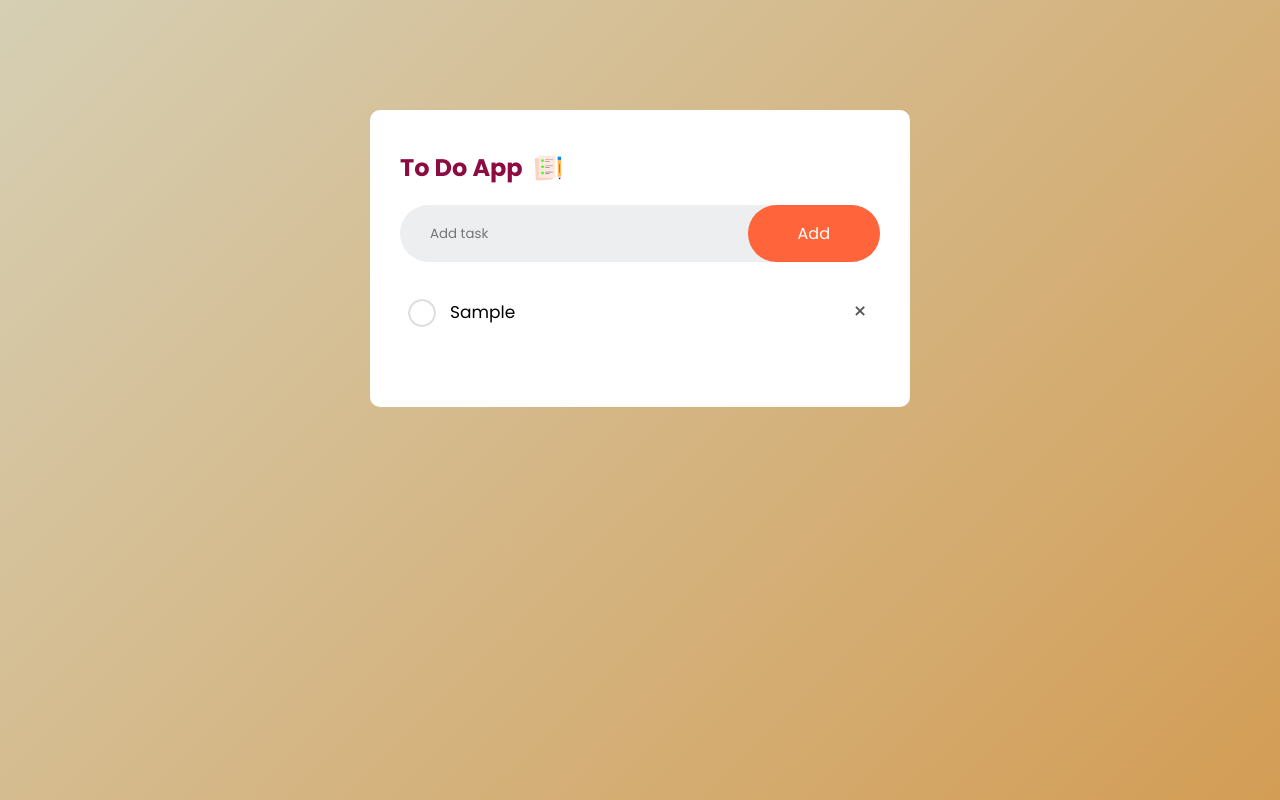
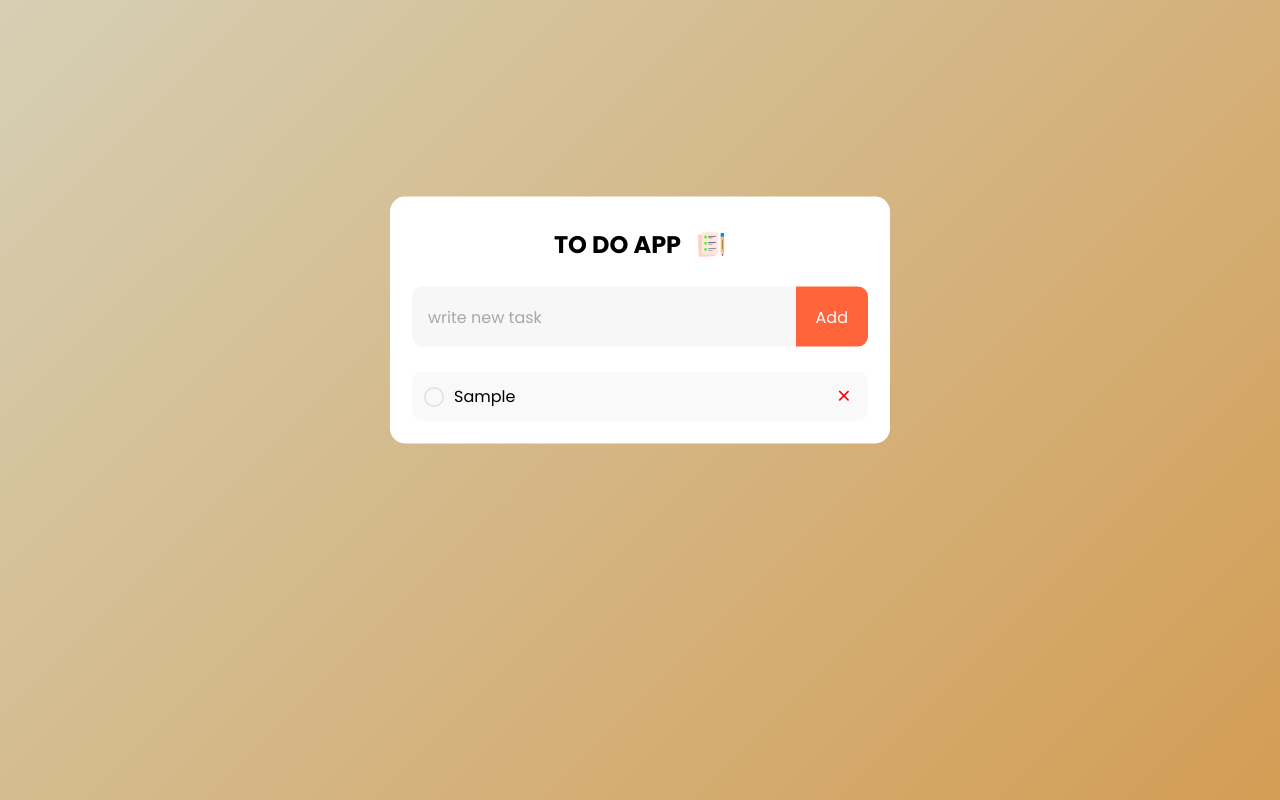
Before and after one commit to JyotroopS/To-Do-App, a plain HTML site: page index.html in a window 1280 px wide. Both pictures are taken after typing "Sample" into the empty fields and a click on the button "Add". Drawn offline with Linux system fonts and the light colour scheme.

Commit message:
Upgraded UX and design improvements by Tushar

```diff
--- a/index.html
+++ b/index.html
@@ -1,11 +1,11 @@
 <!DOCTYPE html>
 <html lang="en">
+
     <head>
         <meta charset="UTF-8">
         <meta name="viewport" content="width=device-width, initial-scale=1.0">
         <title>To Do App</title>
         <link rel="stylesheet" href="style.css">
-    <style>@import url('https://fonts.googleapis.com/css2?family=Poppins:ital,wght@0,300;0,400;0,700;1,400&display=swap');</style>
     </head>
 
 
@@ -14,8 +14,8 @@
             <div class="todo-app">
                 <h2>To Do App <img src="assets/icon.png"></h2>
 
-            <div class="row">
-                <input type="text" id="input-box" placeholder="Add task">
+                <div class="input-container">
+                    <input type="text" id="input-box" placeholder="write new task" />
                     <button onclick="addTask()" id="addButton">Add</button>
                 </div>
 
@@ -31,4 +31,5 @@
 
         <script src="script.js"></script>
     </body>
+
 </html>
--- a/script.js
+++ b/script.js
@@ -1,56 +1,58 @@
-const inputBox= document.getElementById("input-box");
-const listContainer = document.getElementById("list-container");
+const inputBox = document.getElementById('input-box')
+const listContainer = document.getElementById('list-container')
 
 // function to add task
-function addTask(){
-    if (inputBox.value === ''){
-        alert("You must write something!");
-    }
-    else {
-        let li = document.createElement("li");
-        li.innerHTML = inputBox.value;
-        listContainer.appendChild(li);
+function addTask () {
+  if (inputBox.value === '') {
+    alert('You must write something!')
+  } else {
+    let li = document.createElement('li')
+    li.innerHTML = inputBox.value
+    listContainer.appendChild(li)
 
-        let span = document.createElement("span");
-        span.innerHTML = "\u00d7";
-        li.appendChild(span);
-    }
+    let span = document.createElement('span')
+    span.innerHTML = '\u00d7'
+    li.appendChild(span)
+  }
 
-    inputBox.value = '';
-    saveData();
+  inputBox.value = ''
+  saveData()
 }
 
-listContainer.addEventListener("click", function(e){
-    if(e.target.tagName === "LI"){
-        e.target.classList.toggle("checked");
-        saveData();
+listContainer.addEventListener(
+  'click',
+  function (e) {
+    if (e.target.tagName === 'LI') {
+      e.target.classList.toggle('checked')
+      saveData()
+    } else if (e.target.tagName === 'SPAN') {
+      e.target.parentElement.remove()
+      saveData()
     }
-    else if(e.target.tagName === "SPAN"){
-        e.target.parentElement.remove();
-        saveData();
-    }
-},false);
+  },
+  false
+)
 
 // function to save data
-function saveData() {
-    localStorage.setItem("data", listContainer.innerHTML);
+function saveData () {
+  localStorage.setItem('data', listContainer.innerHTML)
 }
 
 // function to show previous data whenever the browser is opened
-function showTask() {
-    listContainer.innerHTML = localStorage.getItem("data");
+function showTask () {
+  listContainer.innerHTML = localStorage.getItem('data')
 }
 
-showTask();
+showTask()
 
-const taskList = document.getElementById('taskList');
+const taskList = document.getElementById('taskList')
 
 // Event listener for the "ADD" button
-addButton.addEventListener('click', addTask);
+addButton.addEventListener('click', addTask)
 
 // Event listener for pressing "Enter" key
-inputBox.addEventListener('keydown', (event) => {
-    if (event.key === 'Enter') {
-        addTask();
-    }
-});
+inputBox.addEventListener('keydown', event => {
+  if (event.key === 'Enter') {
+    addTask()
+  }
+})
--- a/style.css
+++ b/style.css
@@ -1,95 +1,130 @@
-*{
+@import url('https://fonts.googleapis.com/css2?family=Poppins:ital,wght@0,300;0,400;0,700;1,400&display=swap');
+
+* {
     margin: 0;
     padding: 0;
+    box-sizing: border-box;
     font-family: 'Poppins', sans-serif;
-    box-sizing: border-box;
 }
 
-.container{
-    width: 100%;
+.container {
+    width: 100vw;
     min-height: 100vh;
     background: linear-gradient(135deg, #D6CFB4, #D39D55);
-    padding: 10px;
+    position: fixed;
+    z-index: -1;
 }
 
-.todo-app{
-    margin: 100px auto 20px;
-    padding: 40px 30px 70px;
+.todo-app {
+    width: 500px;
 
-    width: 100%;
-    max-width: 540px;
+    position: absolute;
+    left: 50%;
+    top: 40%;
+    transform: translate(-50%, -50%);
+
     background-color: white;
 
-    border-radius: 10px;
+    padding: 30px 22px 18px 22px;
+    border-radius: 15px;
 }
 
-.todo-app h2{
-    margin-bottom: 20px;
+.todo-app h2 {
+    margin-bottom: 25px;
     display: flex;
+    text-transform: uppercase;
 
-    color: #8D0B41;
+    color: black;
+
+    display: flex;
     align-items: center;
+    justify-content: center;
+    gap: 15px;
 }
 
-.todo-app h2 img{
+.todo-app h2 img {
     width: 30px;
-    margin-left: 10px;
+    height: 30px;
 }
 
-.row{
-    padding-left: 20px;
+.input-container {
+    min-height: fit-content;
     margin-bottom: 25px;
 
     display: flex;
     align-items: center;
+    justify-content: space-between;
+    gap: 0px;
 
-    justify-content: space-between;
-    background: #edeef0;
-    border-radius: 30px;
+    width: 100%;
 }
 
-input{
-    padding: 10px;
-    flex: 1;
+input {
+    width: 100%;
+    height: 60px;
+    border: none;
+    border-top-left-radius: 10px;
+    border-bottom-left-radius: 10px;
 
-    border: none;
+
+    background: #f1f1f18c;
     outline: none;
-    background: transparent;
+    padding: 16px;
+    font-size: 16px;
 }
 
-button{
-    padding: 16px 50px;
+input::placeholder {
+    color: rgba(0, 0, 0, 0.321);
+    font-size: 16px;
+}
 
+button {
+    height: 60px;
+    padding: 10px 20px;
     border: none;
-    outline: none;
 
     background: #FF643B;
     color: #fff;
 
     font-size: 16px;
+
+    border-top-right-radius: 10px;
+    border-bottom-right-radius: 10px;
     cursor: pointer;
-
-    border-radius: 40px;
+    user-select: none;
 }
 
-ul li{
+ul li {
     position: relative;
 
-    padding: 12px 8px 12px 50px;
+    padding: 12px 12px 12px 42px;
 
     list-style: none;
-    font-size: 17px;
+    font-size: 16px;
 
     user-select: none;
     cursor: pointer;
+    border-radius: 10px;
+    margin-bottom: 5px;
+
+    /* stop text from getting out of the container - not a good solution though */
+    overflow-x: scroll;
+    scrollbar-width: none;
+
+    background: #f9f9f9;
+    transition: background 0.3s ease-in-out;
 }
 
-ul li::before{
+ul li:hover {
+    background: #efefef;
+}
+
+ul li::before {
     position: absolute;
     content: '';
 
-    height: 28px;
-    width: 28px;
+    height: 20px;
+    width: 20px;
 
     border-radius: 50%;
 
@@ -97,37 +132,47 @@ ul li::before{
     background-size: cover;
     background-position: center;
 
-    top: 12px;
-    left: 8px;
+    left: 22px;
+    top: 50%;
+    transform: translate(-50%, -50%);
 }
 
-ul li.checked{
-    color: #555;
+ul li.checked {
+    color: #00000079;
     text-decoration: line-through;
 }
 
-ul li.checked::before{
+ul li.checked::before {
     background-image: url(assets/checked.png);
 }
 
-ul li span{
+ul li span {
     position: absolute;
 
-    right: 0;
-    top: 5px;
+    left: 97.5%;
+    top: 50%;
+    transform: translate(-50%, -50%);
 
-    width:40px;
+    width: 40px;
     height: 40px;
 
-    font-size: 22px;
-    color: #555;
+    font-size: 25px;
+    font-weight: lighter;
+    color: red;
 
     line-height: 40px;
-    text-align: center;
-
-    border-radius: 50%;
+    border-radius: 7px;
 }
 
-ul li span:hover{
-    background: #edeef0;
+/* for mobile and tablet */
+@media screen and (max-width: 768px) {
+    .todo-app {
+        width: 60%;
+    }
 }
+
+@media screen and (max-width: 430px) {
+    .todo-app {
+        width: 90%;
+    }
+}
```
Lines whose indentation alone changed are shown as unchanged.
